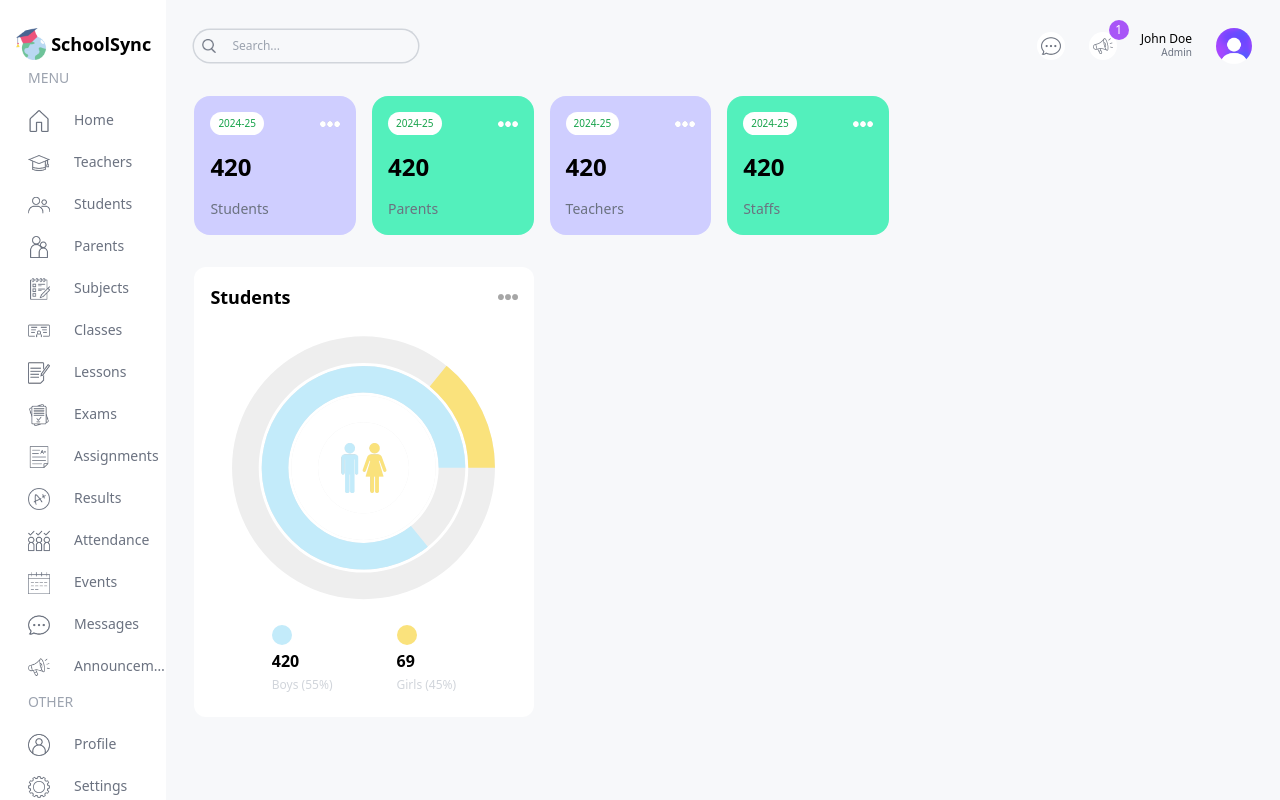
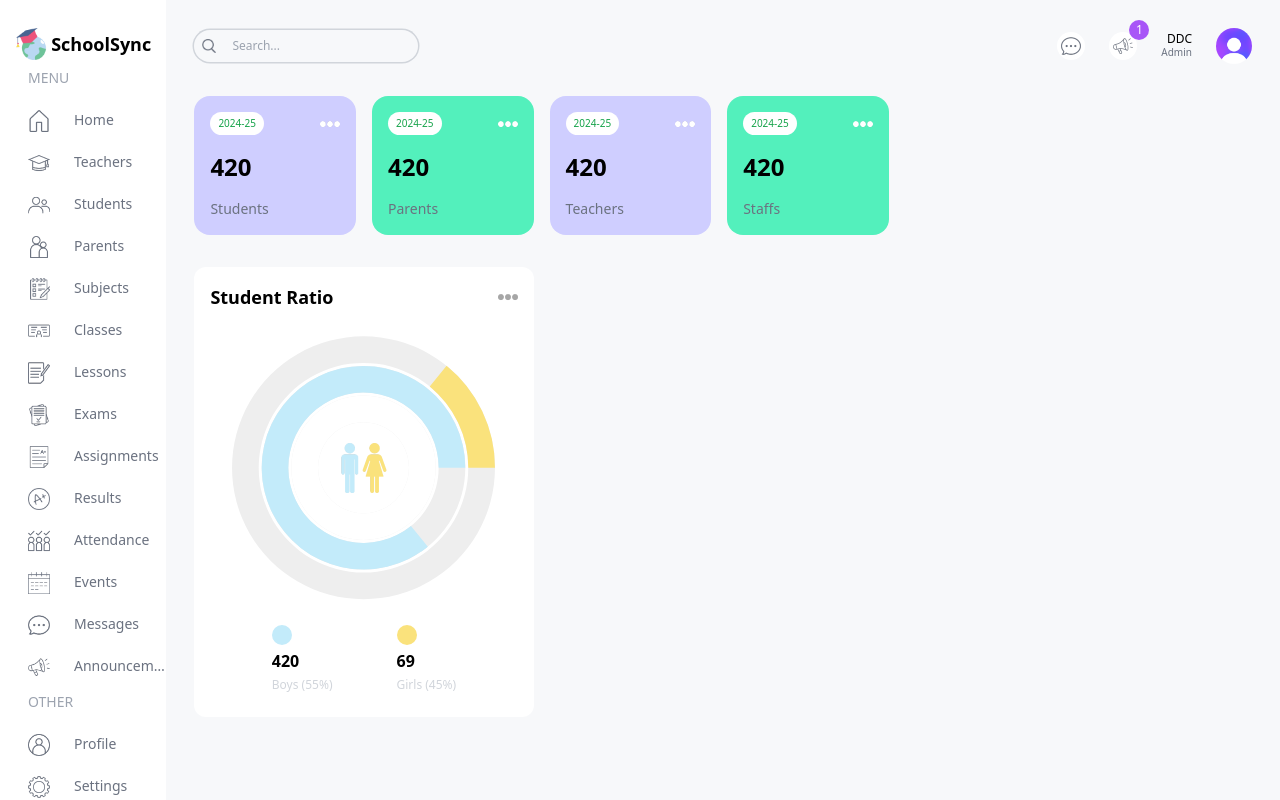
Before and after one commit to durjoydutta/SchoolSync, a Next.js app: page /admin in a window 1280 px wide. Built offline with nearby package versions, Linux system fonts and the light colour scheme.

Commit message:
modified ratio chart ui

```diff
--- a/src/components/Navbar.tsx
+++ b/src/components/Navbar.tsx
@@ -17,8 +17,8 @@ const Navbar = () => {
           <Image src="/announcement.png" alt="" width={20} height={20}/>
           <div className='absolute -top-3 -right-3 w-5 h-5 flex items-center justify-center bg-purple-500 text-white rounded-full text-xs'>1</div>
         </div>
-        <div className='flex flex-col'>
-          <span className="text-xs leading-3 font-medium">John Doe</span>
+        <div className='flex flex-col items-end'>
+          <span className="text-xs leading-3 font-medium">DDC</span>
           <span className="text-[10px] text-gray-500 text-right">Admin</span>
         </div>
         <Image src="/avatar.png" alt="" width={36} height={36} className="rounded-full"/>
--- a/src/components/RatioChart.tsx
+++ b/src/components/RatioChart.tsx
@@ -2,7 +2,7 @@
 import Image from 'next/image';
 import { RadialBarChart, RadialBar, Legend, ResponsiveContainer } from 'recharts';
 
-const data = [
+const data = [ // Data for the chart
     {
         name: 'Total',
         count: 489,
@@ -26,7 +26,7 @@ const RatioChart = () => {
         <div className="bg-white rounded-xl w-full h-full p-4">
         {/* TITLE */}
         <div className="flex justify-between items-center">
-          <h1 className="text-lg font-semibold">Students</h1>
+          <h1 className="text-lg font-semibold">Student Ratio</h1>
           <Image src="/moreDark.png" alt="" width={20} height={20} />
         </div>
         {/* CHART */}
```
